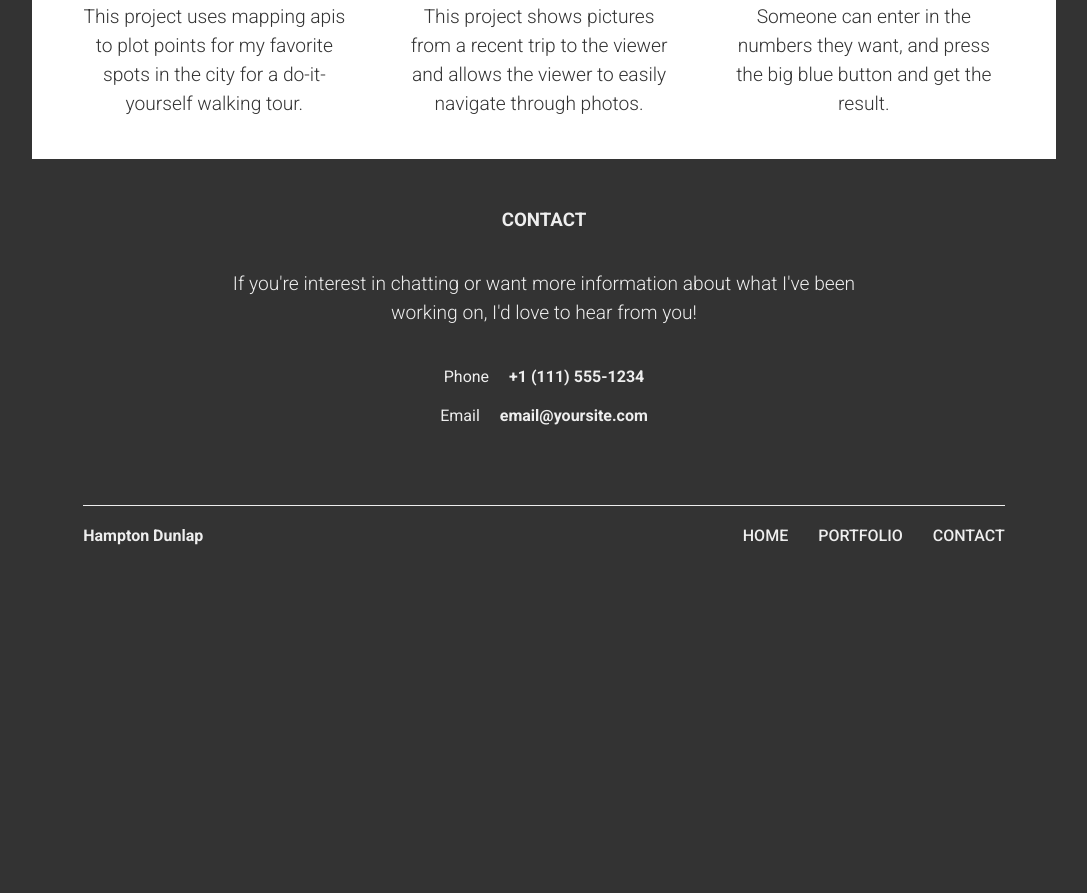
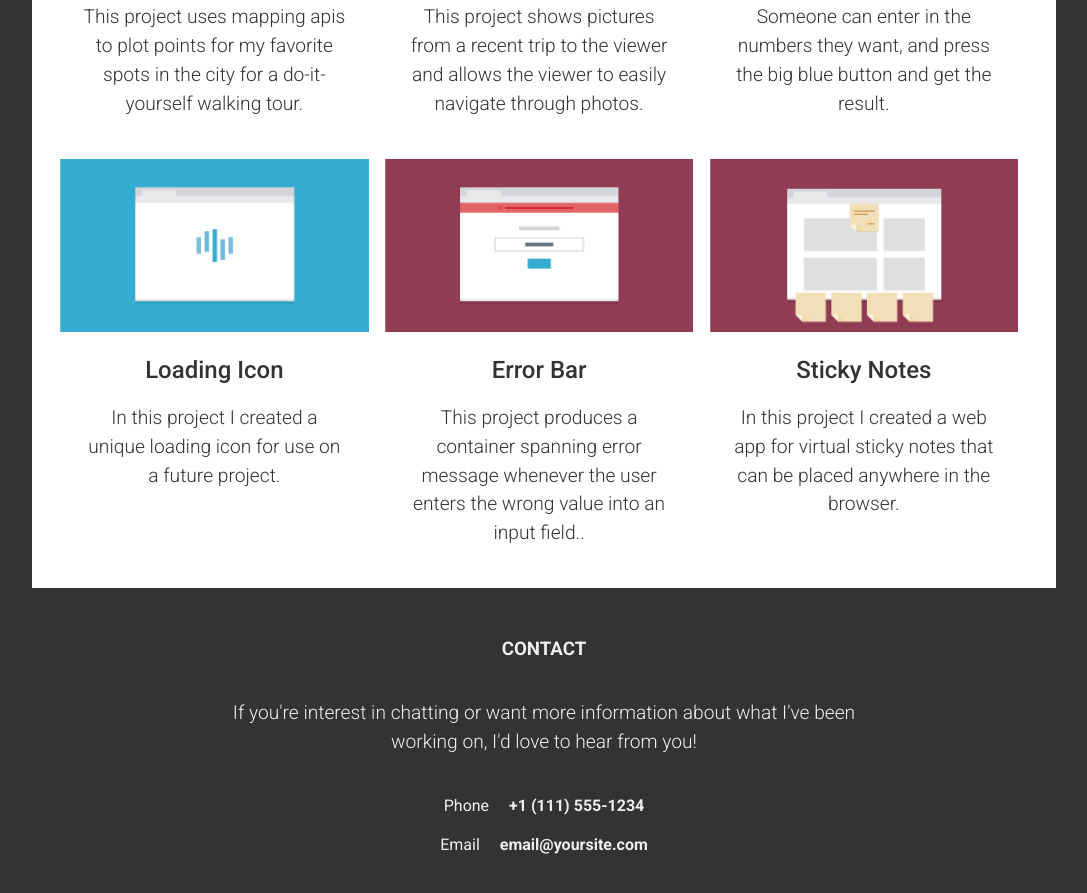
Before and after one commit to hddunlap/responsive-project, a plain HTML site: page index.html in a window 1280 px wide. Shown: the part 1159-2052 px from the top of the page, without its empty margins (96-1183 px from the left). Before the commit the page ends 1764 px from the top, so only its background shows below. Drawn offline with Linux system fonts and the light colour scheme.

Commit message:
Added 3 content boxes

```diff
--- a/index.html
+++ b/index.html
@@ -53,6 +53,21 @@
 			<h2>Calculator</h2>
 			<p>Someone can enter in the numbers they want, and press the big blue button and get the result.</p>
 		</div>
+		<div class="content-box">
+			<div class="pic-box"><img src="img/portfolio-10.png" alt="My Loading Icon"></div>
+			<h2>Loading Icon</h2>
+			<p>In this project I created a unique loading icon for use on a future project.</p>
+		</div>
+		<div class="content-box">
+			<div class="pic-box"><img src="img/portfolio-13.png" alt="My Error Bar"></div>
+			<h2>Error Bar</h2>
+			<p>This project produces a container spanning error message whenever the user enters the wrong value into an input field..</p>
+		</div>
+		<div class="content-box">
+			<div class="pic-box"><img src="img/portfolio-14.png" alt="My Sticky Notes"></div>
+			<h2>Sticky Notes</h2>
+			<p>In this project I created a web app for virtual sticky notes that can be placed anywhere in the browser.</p>
+		</div>
 	</div>
 	<footer class="main-footer" id="contact">
 		<h3>Contact</h3>
```
